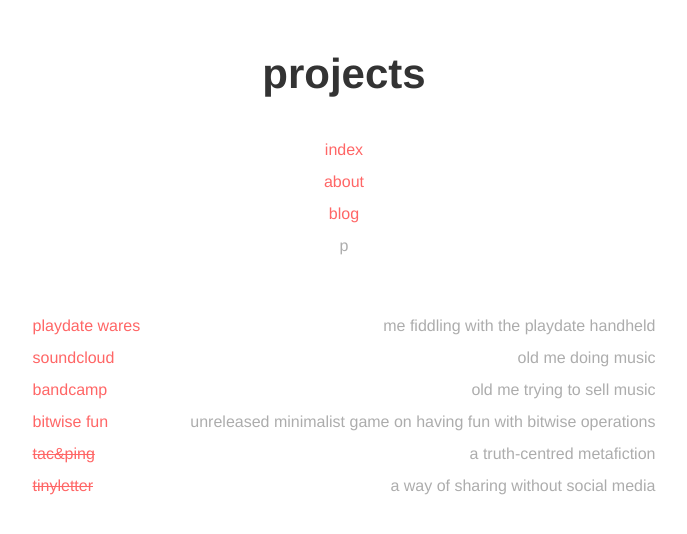
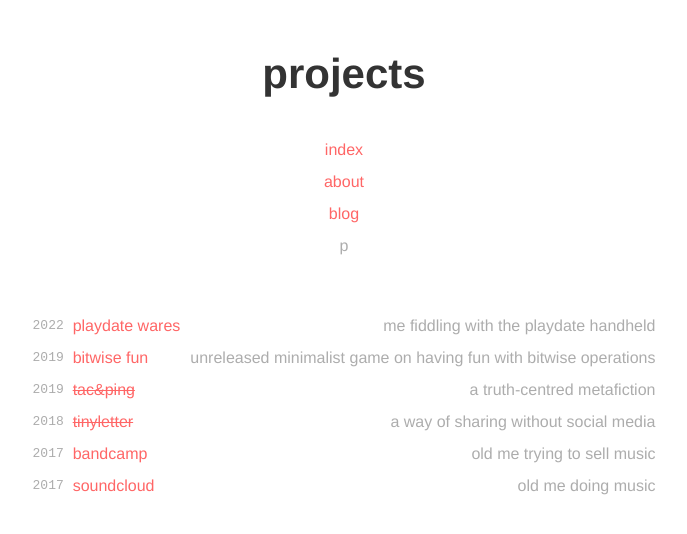
Before and after one commit to bernardini687/website, a Jekyll site: the page built from projects.html, in a window 1280 px wide. Shown: the top 534 px of the page, without its empty margins (296-983 px from the left). Built offline with Jekyll 4.4.1, drawn with Linux system fonts in a browser that asks for light colours.

Commit message:
feat: add dates to projects

```diff
--- a/_data/projects.yml
+++ b/_data/projects.yml
@@ -1,20 +1,26 @@
 - name: playdate wares
   link: https://wsabi.itch.io
   blurb: me fiddling with the playdate handheld
-- name: soundcloud
-  link: https://soundcloud.com/essm_music
-  blurb: old me doing music
-- name: bandcamp
-  link: https://essmmusic.bandcamp.com
-  blurb: old me trying to sell music
+  year: 2022
 - name: bitwise fun
   link: https://github.com/bernardini687/bitwise_fun
   blurb: unreleased minimalist game on having fun with bitwise operations
+  year: 2019
 - name: tac&ping
   link: https://tacping.com
   blurb: a truth-centred metafiction
   dead: true
+  year: 2019
 - name: tinyletter
   link: https://tinyletter.com/oscarbernardini
   blurb: a way of sharing without social media
   dead: true
+  year: 2018
+- name: bandcamp
+  link: https://essmmusic.bandcamp.com
+  blurb: old me trying to sell music
+  year: 2017
+- name: soundcloud
+  link: https://soundcloud.com/essm_music
+  blurb: old me doing music
+  year: 2017
--- a/_includes/projects.html
+++ b/_includes/projects.html
@@ -2,7 +2,10 @@
   <ul>
   {% for project in site.data.projects %}
     <li class="space-between">
-      <a href="{{ project.link}}">{% if project.dead %}<s>{{ project.name }}</s>{% else %}{{ project.name }}{% endif %}</a>
+      <span class="dated">
+        <time class="mono dim-color" datetime="{{ project.year }}">{{ project.year }}</time>
+        <a href="{{ project.link}}">{% if project.dead %}<s>{{ project.name }}</s>{% else %}{{ project.name }}{% endif %}</a>
+      </span>
       <span class="align-r dim-color">{{ project.blurb }}</span>
     </li>
   {% endfor %}
--- a/_sass/text.scss
+++ b/_sass/text.scss
@@ -27,3 +27,12 @@
 .center {
   text-align: center;
 }
+
+.mono {
+  font-family: monospace;
+}
+
+.dated {
+  display: flex;
+  gap: 1ch;
+}
```
Also changed, not shown: Gemfile (+6 -1 lines), Gemfile.lock, 13 other files.
